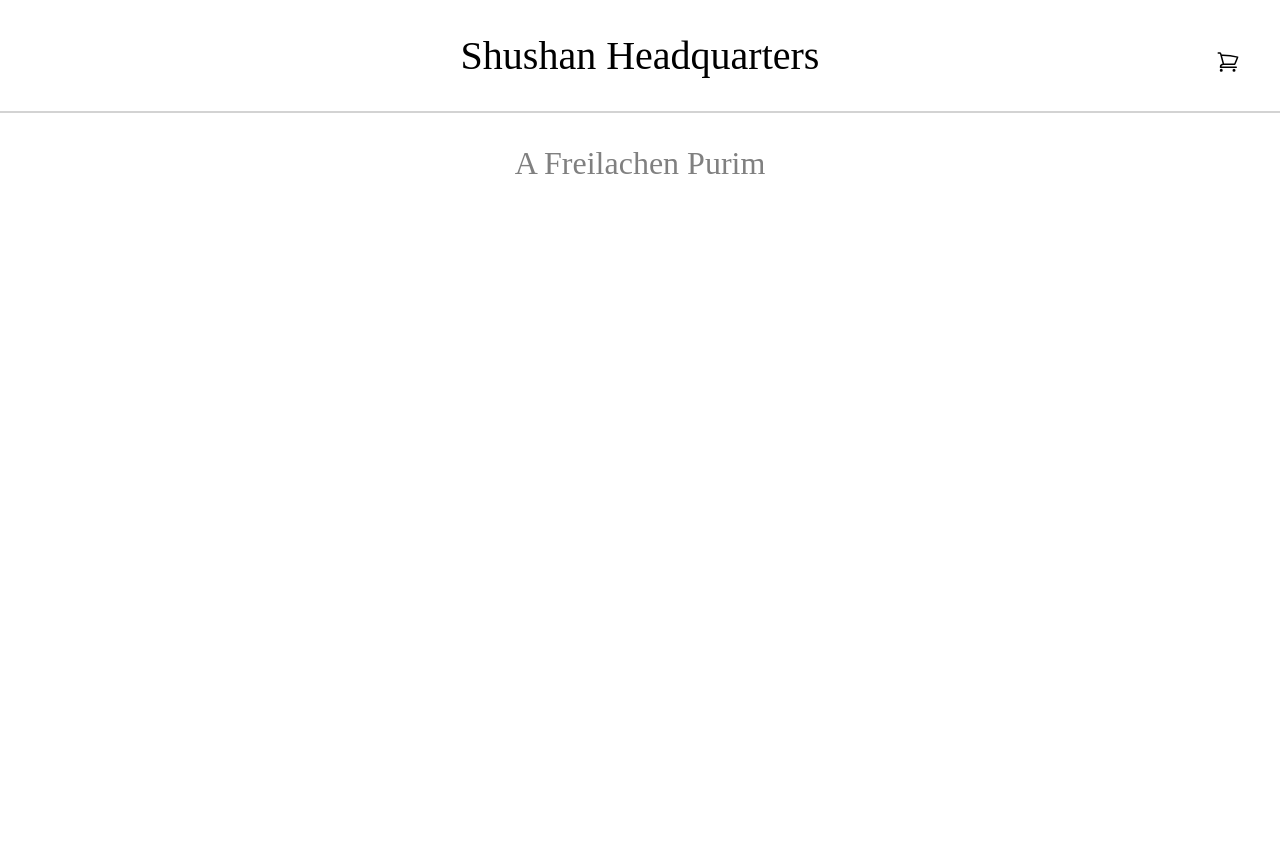
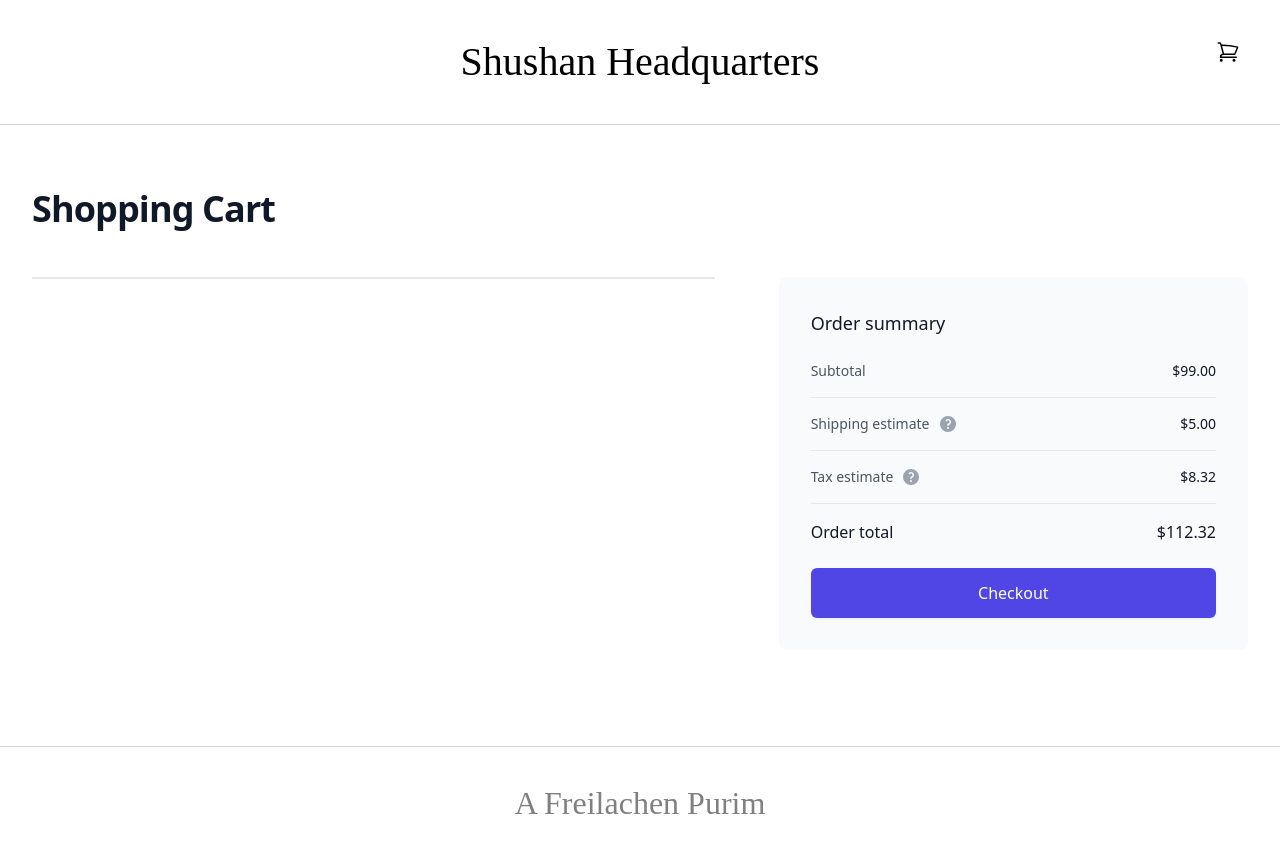
Before and after one commit to Viewpoint-Programming-Class/store-front, a React (Create React App) app: page /checkout in a window 1280 px wide. Shown: the top 852 px of the page. Before the commit the page ends 800 px from the top, so only its background shows below. Built offline with nearby package versions, Linux system fonts and the light colour scheme.

Commit message:
Make checkout page

```diff
--- a/package.json
+++ b/package.json
@@ -3,6 +3,7 @@
   "version": "0.1.0",
   "private": true,
   "dependencies": {
+    "@heroicons/react": "^2.0.16",
     "@testing-library/jest-dom": "^5.16.5",
     "@testing-library/react": "^13.4.0",
     "@testing-library/user-event": "^13.5.0",
--- a/public/index.html
+++ b/public/index.html
@@ -15,6 +15,8 @@
       user's mobile device or desktop. See https://developers.google.com/web/fundamentals/web-app-manifest/
     -->
     <link rel="manifest" href="%PUBLIC_URL%/manifest.json" />
+
+    <script src="https://cdn.tailwindcss.com"></script>
     <!--
       Notice the use of %PUBLIC_URL% in the tags above.
       It will be replaced with the URL of the `public` folder during the build.
--- a/src/App.js
+++ b/src/App.js
@@ -5,6 +5,7 @@ import StoreFooter from './components/StoreFooter';
 import { useState } from 'react';
 
 import { Routes, Route } from 'react-router-dom';
+import Checkout from "./Checkout";
 
 function App() {
   let [cartData, setCardData] = useState({});
@@ -24,6 +25,7 @@ function App() {
     <StoreHeader cartData={cartData}/>
     <Routes>
       <Route path="/" element={<Products addRemoveProduct={editCartProduct} cartData={cartData}/>} />
+      <Route path="/checkout" element={<Checkout products={[]} />} />
     </Routes>
 
     <StoreFooter />
--- /dev/null
+++ b/src/Checkout.js
@@ -0,0 +1,124 @@
+import { QuestionMarkCircleIcon, XMarkIcon } from '@heroicons/react/20/solid'
+
+export default function Checkout({ products }) {
+    return (
+        <div className="bg-white flex-grow">
+            <div className="mx-auto max-w-2xl px-4 pt-16 pb-24 sm:px-6 lg:max-w-7xl lg:px-8">
+                <h1 className="text-3xl font-bold tracking-tight text-gray-900 sm:text-4xl">Shopping Cart</h1>
+                <form className="mt-12 lg:grid lg:grid-cols-12 lg:items-start lg:gap-x-12 xl:gap-x-16">
+                    <section aria-labelledby="cart-heading" className="lg:col-span-7">
+                        <h2 id="cart-heading" className="sr-only">
+                            Items in your shopping cart
+                        </h2>
+
+                        <ul className="divide-y divide-gray-200 border-t border-b border-gray-200">
+                            {products.map((product, productIdx) => (
+                                <li key={product.id} className="flex py-6 sm:py-10">
+                                    <div className="flex-shrink-0">
+                                        <img
+                                            src={product.image}
+                                            alt={product.description}
+                                            className="h-24 w-24 rounded-md object-cover object-center sm:h-48 sm:w-48"
+                                        />
+                                    </div>
+
+                                    <div className="ml-4 flex flex-1 flex-col justify-between sm:ml-6">
+                                        <div className="relative pr-9 sm:grid sm:grid-cols-2 sm:gap-x-6 sm:pr-0">
+                                            <div>
+                                                <div className="flex justify-between">
+                                                    <h3 className="text-sm">
+                                                        <span className="font-medium text-gray-700 hover:text-gray-800">
+                                                            {product.name}
+                                                        </span>
+                                                    </h3>
+                                                </div>
+                                                <p className="mt-1 text-sm font-medium text-gray-900">{product.price}</p>
+                                            </div>
+
+                                            <div className="mt-4 sm:mt-0 sm:pr-9">
+                                                <label htmlFor={`quantity-${productIdx}`} className="sr-only">
+                                                    Quantity, {product.name}
+                                                </label>
+                                                <select
+                                                    id={`quantity-${productIdx}`}
+                                                    name={`quantity-${productIdx}`}
+                                                    className="max-w-full rounded-md border border-gray-300 py-1.5 text-left text-base font-medium leading-5 text-gray-700 shadow-sm focus:border-indigo-500 focus:outline-none focus:ring-1 focus:ring-indigo-500 sm:text-sm"
+                                                >
+                                                    <option value={1}>1</option>
+                                                    <option value={2}>2</option>
+                                                    <option value={3}>3</option>
+                                                    <option value={4}>4</option>
+                                                    <option value={5}>5</option>
+                                                    <option value={6}>6</option>
+                                                    <option value={7}>7</option>
+                                                    <option value={8}>8</option>
+                                                </select>
+
+                                                <div className="absolute top-0 right-0">
+                                                    <button type="button" className="-m-2 inline-flex p-2 text-gray-400 hover:text-gray-500">
+                                                        <span className="sr-only">Remove</span>
+                                                        <XMarkIcon className="h-5 w-5" aria-hidden="true" />
+                                                    </button>
+                                                </div>
+                                            </div>
+                                        </div>
+                                    </div>
+                                </li>
+                            ))}
+                        </ul>
+                    </section>
+
+                    {/* Order summary */}
+                    <section
+                        aria-labelledby="summary-heading"
+                        className="mt-16 rounded-lg bg-gray-50 px-4 py-6 sm:p-6 lg:col-span-5 lg:mt-0 lg:p-8"
+                    >
+                        <h2 id="summary-heading" className="text-lg font-medium text-gray-900">
+                            Order summary
+                        </h2>
+
+                        <dl className="mt-6 space-y-4">
+                            <div className="flex items-center justify-between">
+                                <dt className="text-sm text-gray-600">Subtotal</dt>
+                                <dd className="text-sm font-medium text-gray-900">$99.00</dd>
+                            </div>
+                            <div className="flex items-center justify-between border-t border-gray-200 pt-4">
+                                <dt className="flex items-center text-sm text-gray-600">
+                                    <span>Shipping estimate</span>
+                                    <a href="#" className="ml-2 flex-shrink-0 text-gray-400 hover:text-gray-500">
+                                        <span className="sr-only">Learn more about how shipping is calculated</span>
+                                        <QuestionMarkCircleIcon className="h-5 w-5" aria-hidden="true" />
+                                    </a>
+                                </dt>
+                                <dd className="text-sm font-medium text-gray-900">$5.00</dd>
+                            </div>
+                            <div className="flex items-center justify-between border-t border-gray-200 pt-4">
+                                <dt className="flex text-sm text-gray-600">
+                                    <span>Tax estimate</span>
+                                    <a href="#" className="ml-2 flex-shrink-0 text-gray-400 hover:text-gray-500">
+                                        <span className="sr-only">Learn more about how tax is calculated</span>
+                                        <QuestionMarkCircleIcon className="h-5 w-5" aria-hidden="true" />
+                                    </a>
+                                </dt>
+                                <dd className="text-sm font-medium text-gray-900">$8.32</dd>
+                            </div>
+                            <div className="flex items-center justify-between border-t border-gray-200 pt-4">
+                                <dt className="text-base font-medium text-gray-900">Order total</dt>
+                                <dd className="text-base font-medium text-gray-900">$112.32</dd>
+                            </div>
+                        </dl>
+
+                        <div className="mt-6">
+                            <button
+                                type="submit"
+                                className="w-full rounded-md border border-transparent bg-indigo-600 py-3 px-4 text-base font-medium text-white shadow-sm hover:bg-indigo-700 focus:outline-none focus:ring-2 focus:ring-indigo-500 focus:ring-offset-2 focus:ring-offset-gray-50"
+                            >
+                                Checkout
+                            </button>
+                        </div>
+                    </section>
+                </form>
+            </div>
+        </div>
+    )
+}
```
Also changed, not shown: 1 other file (tests, documents, lock files or other folders).
